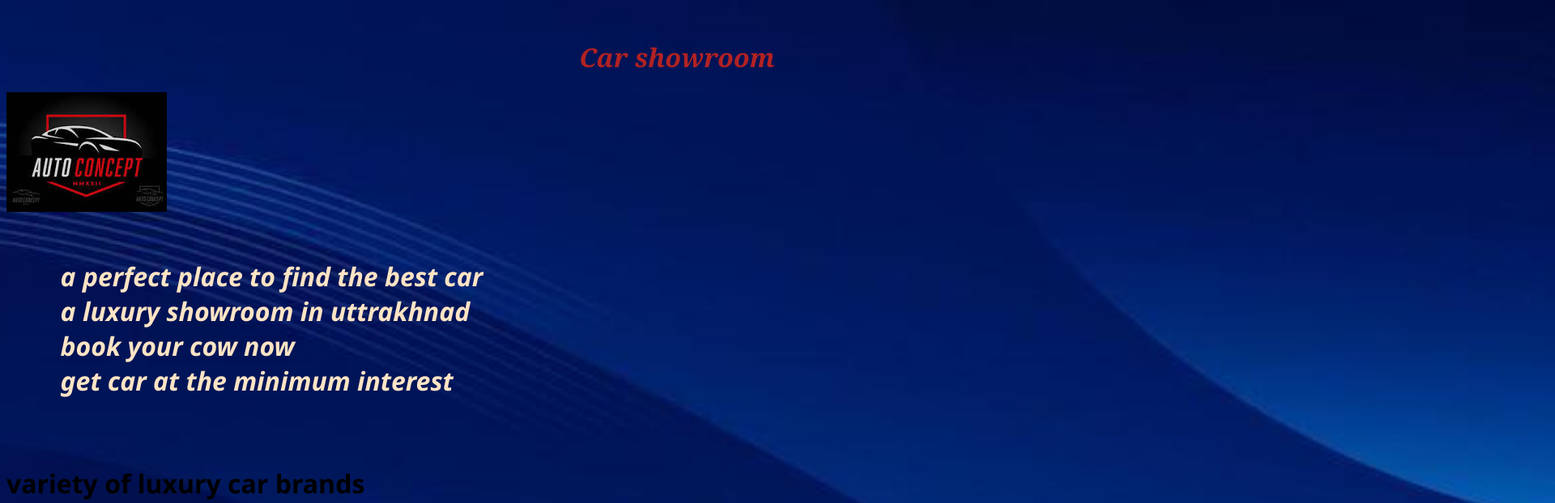
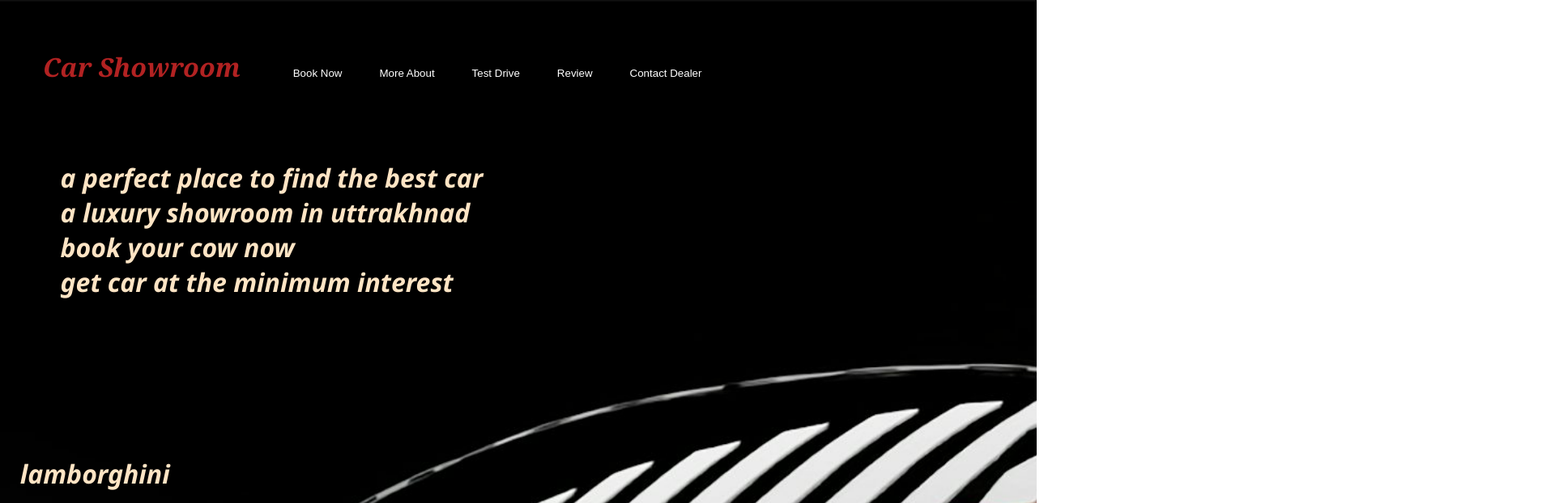
Before and after one commit to pranaypadaliya11-maker/showroom, a plain HTML site: page index.html in a window 1280 px wide. Shown: the top 622 px of the page at 81% size, 1920 px wide, since content can reach past the window. Drawn offline with Linux system fonts and the light colour scheme.

Commit message:
Add files via upload

```diff
--- a/index.html
+++ b/index.html
@@ -7,8 +7,19 @@
     <link rel="stylesheet" href="style.css">
 </head>
 <body>
-    <pre>                                                                                                                                                                                                                                                                                        <h1 >                                                                                    <B> Car showroom</B> </h1></pre>
-    <img src="logo.jpeg" alt="logo">
+    <h1>
+    <b>Car Showroom</b>
+    </h1>
+
+<!-- Buttons placed neatly after heading -->
+    <div class="button-group">
+    <button class="btn book">Book Now</button>
+    <button class="btn more">More About</button>
+    <button class="btn drive">Test Drive</button>
+    <button class="btn review">Review</button>
+    <button class="btn contact">Contact Dealer</button>
+    </div>
+
     <pre >
         <h2>        a perfect place to find the best car
         a luxury showroom in uttrakhnad
--- a/style.css
+++ b/style.css
@@ -1,15 +1,11 @@
-h1{
-    font-size: xx-large;
-    font-family: Cambria, Cochin, Georgia, Times, 'Times New Roman', serif;
-    color: firebrick;
-}
+
 pre{
     font-size: medium;
     font-style: italic;
     color: bisque;
 }
 body{
-    background-image: url(back.jpeg);
+    background-image: url(main.jpeg);
     background-size: cover;
     background-repeat: no-repeat;
     background-position: center;
@@ -23,3 +19,36 @@ b{
     font-size: xx-large;
     font-style: oblique;
 }
+h1 {
+  font-size: 50px;
+  display: inline-block;
+  margin-left: 45px;
+  margin-right: 40px;
+  font-family: Cambria, Cochin, Georgia, Times, 'Times New Roman', serif;
+  color: firebrick;
+}
+
+.button-group {
+  display: inline-block;
+}
+
+.btn {
+  margin-left: 100px;
+  margin: 0 5px;
+  padding: 8px 16px;
+  border: none;
+  border-radius: 6px;
+  background-color: black;
+  color: white;
+  cursor: pointer;
+  transition: 0.3s;
+}
+
+.btn:hover {
+  background-color: red;
+}
+.header-bar {
+  display: flex;
+  align-items: center;
+  gap: 50px;  /* controls spacing between h1 and button group */
+}
```
Also changed, not shown: main.jpeg (added), script.js (added).
